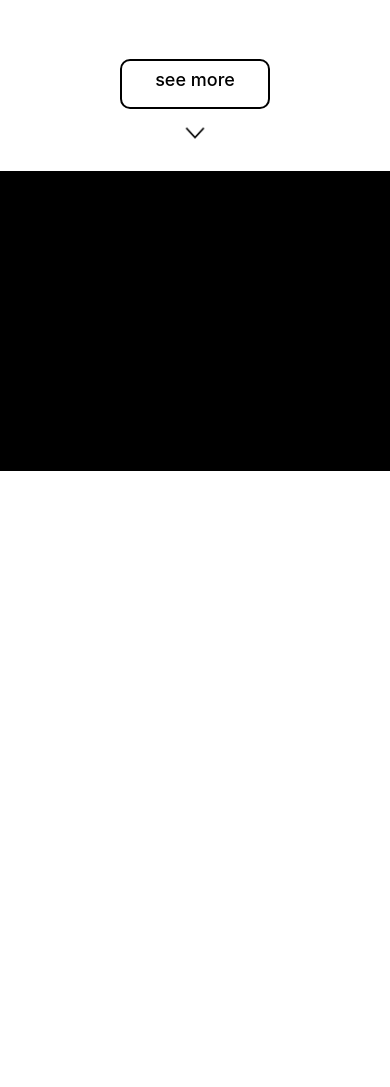
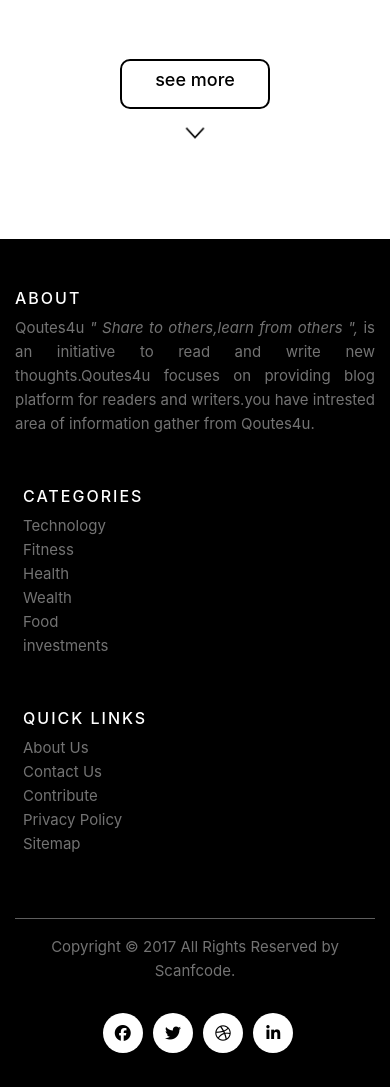
Before and after one commit to abhinandhkss/qoutewebsite, a plain HTML site: page index.html in a window 390 px wide. Shown: the part 1049-2136 px from the top of the page. Before the commit the page ends 1520 px from the top, so only its background shows below. Drawn offline with nearby package versions, Linux system fonts and the light colour scheme.

Commit message:
fifth update

```diff
--- a/index.html
+++ b/index.html
@@ -24,7 +24,7 @@
       </div>
 
     </header>
-    <section class="wel-page" style="width: 100%;height: 600px;">
+    <section class="wel-page" style="width: 100%;height: 100%;">
       <div class="left-sect">
         <h6 class="wel-h6">SHARE TO <br>OTHERS,LEARN<br>FROM OTHERS-</h6>
         <hr class="hr">
@@ -118,11 +118,58 @@
       </div>
 
     </section>
-    <footer style="width: 100%; height: 300px;background-color: #000;margin-top: 550px;">
+    <footer class="site-footer ">
+      <div class="container">
+        <div class="row">
+          <div class="col-sm-12 col-md-6">
+            <h6>About</h6>
+            <p class="text-justify">Qoutes4u<i>   " Share to others,learn from others ", </i> is an initiative  to read and write new thoughts.Qoutes4u focuses on providing blog platform for readers and writers.you have intrested area of information gather from Qoutes4u.</p>
+          </div>
 
+          <div class="col-xs-6 col-md-2 ml-2">
+            <h6>Categories</h6>
+            <ul class="footer-links">
+              <li><a href="">Technology</a></li>
+              <li><a href="">Fitness</a></li>
+              <li><a href="">Health</a></li>
+              <li><a href="">Wealth</a></li>
+              <li><a href="">Food</a></li>
+              <li><a href="">investments</a></li>
+            </ul>
+          </div>
 
+          <div class="col-xs-6 col-md-2 ml-2">
+            <h6>Quick Links</h6>
+            <ul class="footer-links">
+              <li><a href="">About Us</a></li>
+              <li><a href="">Contact Us</a></li>
+              <li><a href="">Contribute</a></li>
+              <li><a href="">Privacy Policy</a></li>
+              <li><a href="">Sitemap</a></li>
+            </ul>
+          </div>
+        </div>
+        <hr>
+      </div>
+      <div class="container">
+        <div class="row">
+          <div class="col-md-8 col-sm-6 col-xs-12">
+            <p class="copyright-text">Copyright &copy; 2017 All Rights Reserved by
+         <a href="#">Scanfcode</a>.
+            </p>
+          </div>
 
-    </footer>
+          <div class="col-md-4 col-sm-6 col-xs-12">
+            <ul class="social-icons">
+              <li><a class="facebook" href=""><i class="fa fa-facebook"></i></a></li>
+              <li><a class="twitter" href=""><i class="fa fa-twitter"></i></a></li>
+              <li><a class="dribbble" href=""><i class="fa fa-dribbble"></i></a></li>
+              <li><a class="linkedin" href=""><i class="fa fa-linkedin"></i></a></li>
+            </ul>
+          </div>
+        </div>
+      </div>
+</footer>
 
 
     <script src="https://code.jquery.com/jquery-3.3.1.slim.min.js" integrity="sha384-q8i/X+965DzO0rT7abK41JStQIAqVgRVzpbzo5smXKp4YfRvH+8abtTE1Pi6jizo" crossorigin="anonymous"></script>
--- a/style.css
+++ b/style.css
@@ -366,4 +366,191 @@ header{
 
 
 }
+
 /*/////////////////////////////////////////////////////////////////////////welcome page section end*/
+.site-footer
+{
+  background-color:#000000;
+  padding:45px 0 20px;
+  font-size:15px;
+  line-height:24px;
+  color:#737373;
+  height: 100%;
+  margin-top: 100px;
+}
+.site-footer hr
+{
+  border-top-color:#bbb;
+  opacity:0.5
+}
+.site-footer hr.small
+{
+  margin:20px 0
+}
+.site-footer h6
+{
+  color:#fff;
+  font-size:16px;
+  text-transform:uppercase;
+  margin-top:5px;
+  letter-spacing:2px
+}
+.site-footer a
+{
+  color:#737373;
+}
+.site-footer a:hover
+{
+  color:#3366cc;
+  text-decoration:none;
+}
+.footer-links
+{
+  padding-left:0;
+  list-style:none
+}
+.footer-links li
+{
+  display:block
+}
+.footer-links a
+{
+  color:#737373
+}
+.footer-links a:active,.footer-links a:focus,.footer-links a:hover
+{
+  color:#3366cc;
+  text-decoration:none;
+}
+.footer-links.inline li
+{
+  display:inline-block
+}
+.site-footer .social-icons
+{
+  text-align:right
+}
+.site-footer .social-icons a
+{
+  width:40px;
+  height:40px;
+  line-height:40px;
+  margin-left:6px;
+  margin-right:0;
+  border-radius:100%;
+  background-color:#ffffff
+}
+.copyright-text
+{
+  margin:0
+}
+@media (max-width:991px)
+{
+  .site-footer [class^=col-]
+  {
+    margin-bottom:30px
+  }
+}
+@media (max-width:767px)
+{
+  .site-footer
+  {
+    padding-bottom:0
+  }
+  .site-footer .copyright-text,.site-footer .social-icons
+  {
+    text-align:center
+  }
+}
+.social-icons
+{
+  padding-left:0;
+  margin-bottom:0;
+  list-style:none
+}
+.social-icons li
+{
+  display:inline-block;
+  margin-bottom:4px
+}
+.social-icons li.title
+{
+  margin-right:15px;
+  text-transform:uppercase;
+  color:#000000;
+  font-weight:700;
+  font-size:13px
+}
+.social-icons a{
+  background-color:#eceeef;
+  color:#000000;
+  font-size:16px;
+  display:inline-block;
+  line-height:44px;
+  width:44px;
+  height:44px;
+  text-align:center;
+  margin-right:8px;
+  border-radius:100%;
+  -webkit-transition:all .2s linear;
+  -o-transition:all .2s linear;
+  transition:all .2s linear
+}
+.social-icons a.facebook:active
+{
+  background-color:#3b5998
+}
+.social-icons a.twitter:active
+{
+  background-color:#00aced
+}
+.social-icons a.linkedin:active
+{
+  background-color:#007bb6
+}
+.social-icons a.dribbble:active
+{
+  background-color:#ea4c89
+}
+.social-icons.size-sm a
+{
+  line-height:34px;
+  height:34px;
+  width:34px;
+  font-size:14px
+}
+.social-icons a.facebook:hover
+{
+  color:#fff;
+  background-color:#3b5998
+}
+.social-icons a.twitter:hover
+{
+  color:#fff;
+  background-color:#00aced
+}
+.social-icons a.linkedin:hover
+{
+  color:#fff;
+  background-color:#007bb6
+}
+.social-icons a.dribbble:hover
+{
+  color:#fff;
+  background-color:#ea4c89
+}
+@media (max-width:767px)
+{
+  .social-icons li.title
+  {
+    display:block;
+    margin-right:0;
+    font-weight:600
+  }
+}
+@media screen and (max-width: 600px){
+  .site-footer{
+    height: 100%;
+    margin-top: 100px;
+  }
+}
```
